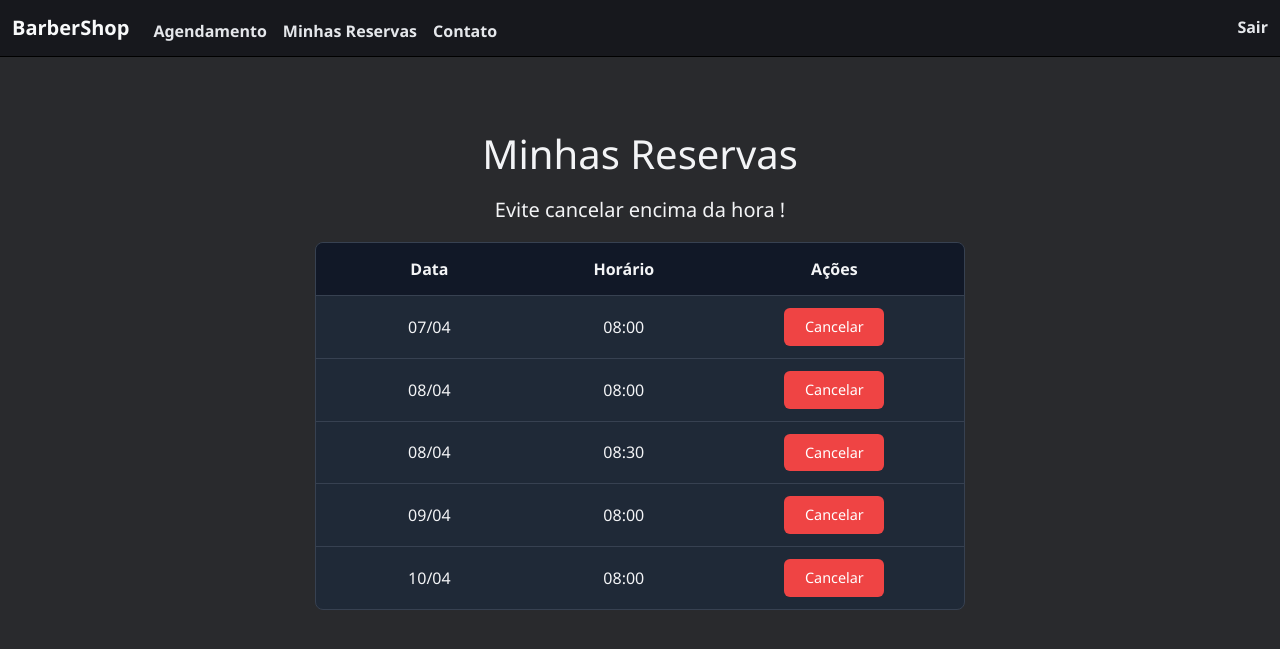
After one commit to ViniciusTeixeira-Dev/CS50-BarberShop, a Flask app: page /minhasReservas in a window 1280 px wide. The commit adds this page. Shown: the top 649 px of the page. Run offline with Flask 3, Linux system fonts and the light colour scheme; a user stored in the database is signed in; data comes from the database, SQL or seed files in the repository; both versions use the stored data as it was after the commit.

Commit message:
feat: minhasReservas fix: bugs de rota

```diff
--- a/BarberShop/app.py
+++ b/BarberShop/app.py
@@ -14,9 +14,12 @@ app.secret_key = os.getenv("SECRET_KEY", "devkey123") # chave temporaria se não
 # Fechar o banco automaticamente ao final da requisição
 app.teardown_appcontext(close_db)
 
+
+
 @app.route("/")
 def index():
     return render_template("layout.html")
+
 
 
 @app.route("/agendamento", methods=["GET", "POST"])
@@ -91,7 +94,7 @@ def reservar():
         #Faz a reserva com os dados do usuario
         db.execute("UPDATE agendamentos SET user_id = ?, disponivel = 0 WHERE data_hora = ? AND disponivel = 1", (session["user_id"], data_hora))
         db.commit()
-        return redirect("/reservas")
+        return redirect("/minhasReservas")
 
 
     #Puxa no banco de dados o username para exibir no FrontEnd
@@ -105,6 +108,20 @@ def reservar():
 
 
 
+@app.route("/minhasReservas")
+def minhasReservas():
+    db = get_db()
+    reservas = db.execute("SELECT id, data_hora  FROM agendamentos WHERE user_id = ? AND disponivel = 0", [session["user_id"]]).fetchall()
+    return render_template("horariosAgendados.html", reservas=reservas)
+
+
+
+@app.route("/cancelar-reserva", methods=["POST"])
+@login_required
+def cancelar_reserva():
+    reserva_id = request.form.get("reserva_id")
+    # Lógica para cancelamento
+    return redirect("/minhasReservas")
 
 
 
@@ -127,6 +144,7 @@ def login():
 
     else:
         return render_template("login.html")
+
 
 
 @app.route("/register", methods=["GET", "POST"])
@@ -164,11 +182,15 @@ def register():
     else:
         return render_template("register.html")
 
+
+
 @app.route("/logout")
 @login_required
 def logout():
     session.clear()
     return redirect("/")
+
+
 
 @app.template_filter('format_data_curto')
 def format_data_curto(data_str):
--- a/BarberShop/static/styles.css
+++ b/BarberShop/static/styles.css
@@ -269,8 +269,91 @@ footer {
   font-weight: bold;
 }
 
-/* ===== Reservar ===== */
+/* ===== MINHAS RESERVAS ===== */
+.reservas-container {
+  max-width: 700px;
+  width: 100%;
+  margin: 0 auto;
+  padding: 15px 25px 25px;
+  margin-top: -120px;
+}
 
-.mb-1 {
-  font-weight: bold;
+.tabela-reservas-wrapper {
+  overflow-x: auto;
+  border-radius: 8px;
+  border: 1px solid #374151;
+  background: #1f2937;
+  margin-top: 10px;
+  margin-top: 0;
 }
+
+.tabela-reservas {
+  width: 100%;
+  border-collapse: collapse;
+  color: #f3f4f6;
+  table-layout: fixed;
+}
+
+.tabela-reservas th {
+  background-color: #111827;
+  padding: 14px 12px;
+  text-align: center;
+  font-weight: 600;
+  border: none;
+}
+
+.tabela-reservas td {
+  padding: 12px;
+  text-align: center;
+  border-top: 1px solid #374151;
+  border-bottom: none;
+}
+
+.col-data { width: 35%; }
+.col-horario { width: 25%; }
+.col-acoes { width: 40%; }
+
+.tabela-reservas tr:last-child td {
+  border-bottom: none;
+}
+
+.tabela-reservas tr:hover {
+  background-color: #1a2332;
+}
+
+.btn-cancelar {
+  background-color: #ef4444;
+  color: white;
+  border: none;
+  padding: 8px 16px;
+  border-radius: 6px;
+  cursor: pointer;
+  font-weight: 500;
+  font-size: 0.9em;
+  min-width: 100px;
+  transition: all 0.2s;
+}
+
+.btn-cancelar:hover {
+  background-color: #dc2626;
+  transform: scale(1.03);
+}
+
+.sem-reservas {
+  text-align: center;
+  padding: 20px;
+  color: #9ca3af;
+  font-style: italic;
+}
+
+.cabecalho {
+  text-align: center;
+  margin-bottom: 20px;
+}
+
+.cabecalho h1 {
+  color: #f3f4f6;
+  margin: 0;
+  padding-bottom: 5px;
+  margin-bottom: 15px;
+}
--- /dev/null
+++ b/BarberShop/templates/horariosAgendados.html
@@ -0,0 +1,42 @@
+{% extends "layout.html" %}
+
+{% block title %}BarberShop | Minhas Reservas{% endblock %}
+
+{% block main %}
+<div class="reservas-container compact-view">
+  <div class="cabecalho">
+    <h1>Minhas Reservas</h1>
+    <h5>Evite cancelar encima da hora !</h5>
+  </div>
+
+  <div class="tabela-reservas-wrapper">
+    <table class="tabela-reservas">
+      <thead>
+        <tr>
+          <th class="col-data">Data</th>
+          <th class="col-horario">Horário</th>
+          <th class="col-acoes">Ações</th>
+        </tr>
+      </thead>
+      <tbody>
+        {% for reserva in reservas %}
+        <tr>
+          <td>{{ reserva.data_hora.split()[0].split('-')[2] }}/{{ reserva.data_hora.split()[0].split('-')[1] }}</td>
+          <td>{{ reserva.data_hora.split()[1][:5] }}</td>
+          <td>
+            <form action="{{ url_for('cancelar_reserva') }}" method="post">
+              <input type="hidden" name="reserva_id" value="{{ reserva.id }}">
+              <button type="submit" class="btn-cancelar">Cancelar</button>
+            </form>
+          </td>
+        </tr>
+        {% else %}
+        <tr>
+          <td colspan="3" class="sem-reservas">Nenhuma reserva encontrada</td>
+        </tr>
+        {% endfor %}
+      </tbody>
+    </table>
+  </div>
+</div>
+{% endblock %}
--- a/BarberShop/templates/layout.html
+++ b/BarberShop/templates/layout.html
@@ -20,6 +20,9 @@
                 <ul class="navbar-nav">
                     <li class="nav-item">
                         <a class="nav-link text-light" href="/agendamento">Agendamento</a>
+                    </li>
+                    <li class="nav-item">
+                        <a class="nav-link text-light" href="/minhasReservas">Minhas Reservas</a>
                     </li>
                     <li class="nav-item">
                         <a class="nav-link text-light" href="#">Contato</a>
```
Also changed, not shown: BarberShop/BarberShop.db.
